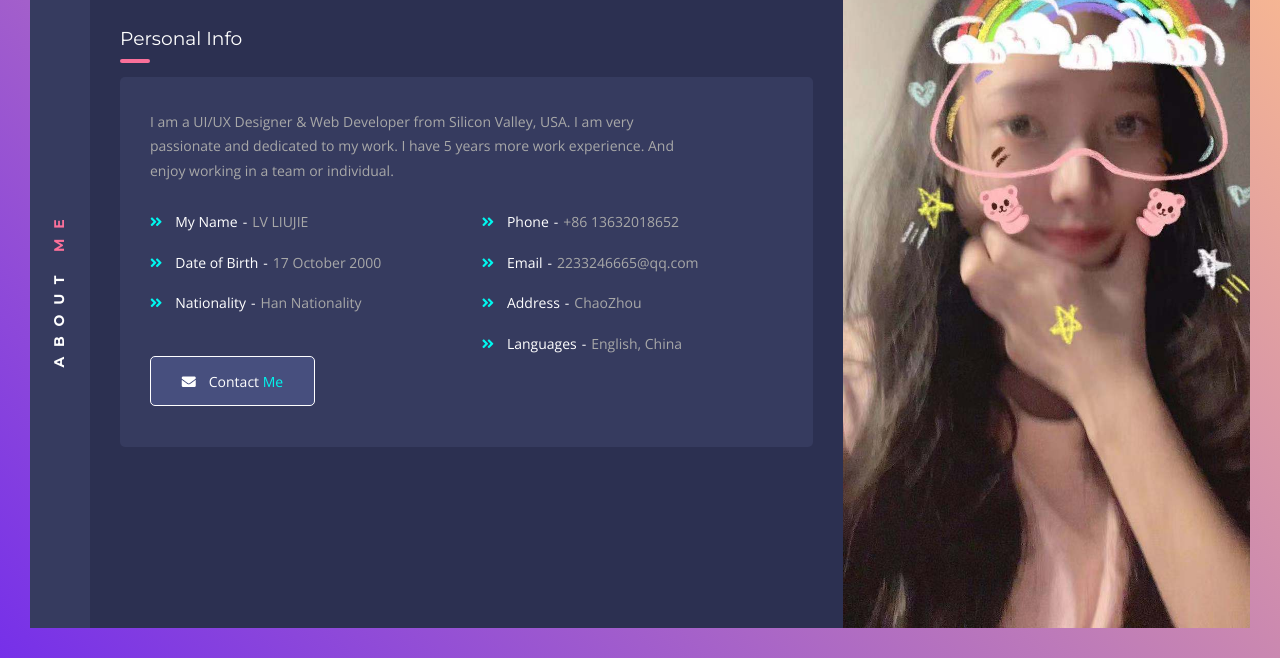
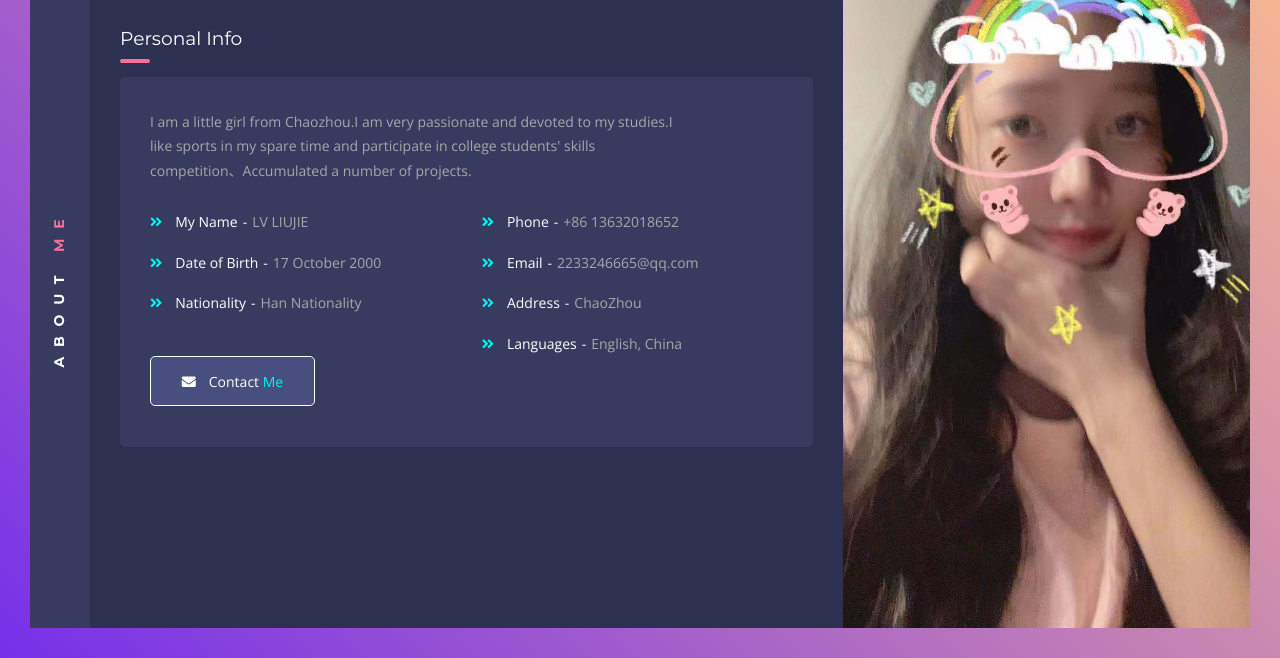
Before and after one commit to aboutllj/aboutllj1, a plain HTML site: page jj/index.html in a window 1280 px wide. Both pictures are taken after a click on the link "ABOUT ME". Shown: the part 142-800 px from the top of the page. Drawn offline with nearby package versions, Linux system fonts and the light colour scheme.

Commit message:
Update index.html

```diff
--- a/jj/index.html
+++ b/jj/index.html
@@ -147,7 +147,7 @@
            <!-- Summary Starts -->
            <div class="summary col-md-10 col-sm-9 col-12">
             <!-- Single Paragraph Starts -->
-            <p>I am a UI/UX Designer &amp; Web Developer from Silicon Valley, USA. I am very passionate and dedicated to my work. I have 5 years more work experience. And enjoy working in a team or individual.</p>
+            <p>I am a little girl from Chaozhou.I am very passionate and devoted to my studies.I like sports in my spare time and participate in college students' skills competition、Accumulated a number of projects.</p>
             <!-- Single Paragraph Ends -->
            </div>
            <!-- Summary Ends -->
```
